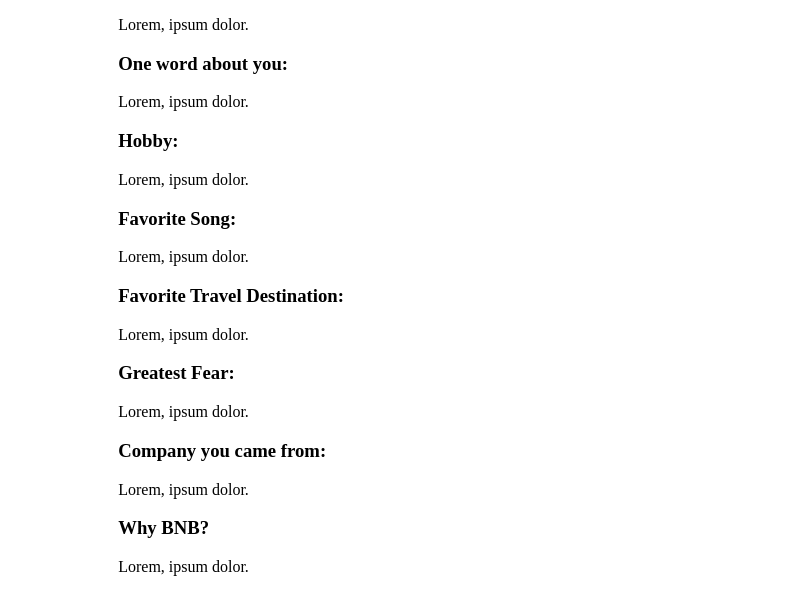
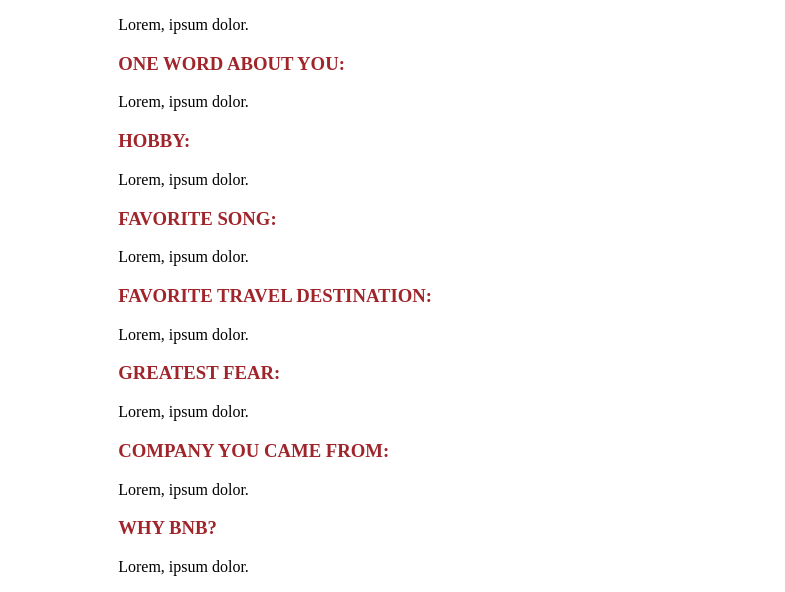
Before and after one commit to DevinAlbano/NewHireMarketingForm, a plain HTML site: page index.html in a window 1280 px wide. Shown: the part 208-800 px from the top of the page, without its empty margins (0-785 px from the left). Drawn offline with Linux system fonts and the light colour scheme.

Commit message:
styles and formats for questionaire

```diff
--- a/index.html
+++ b/index.html
@@ -28,6 +28,7 @@
         .welcomeSubText {
             font-weight: 300;
         }
+
         .imageWrapper {
             float: left;
         }
@@ -35,6 +36,11 @@
         .userAbout {
             float: left;
             margin-left: 20px;
+        }
+
+        .questionHead {
+            text-transform: uppercase;
+            color: #a0252b;
         }
 
     </style>
```
